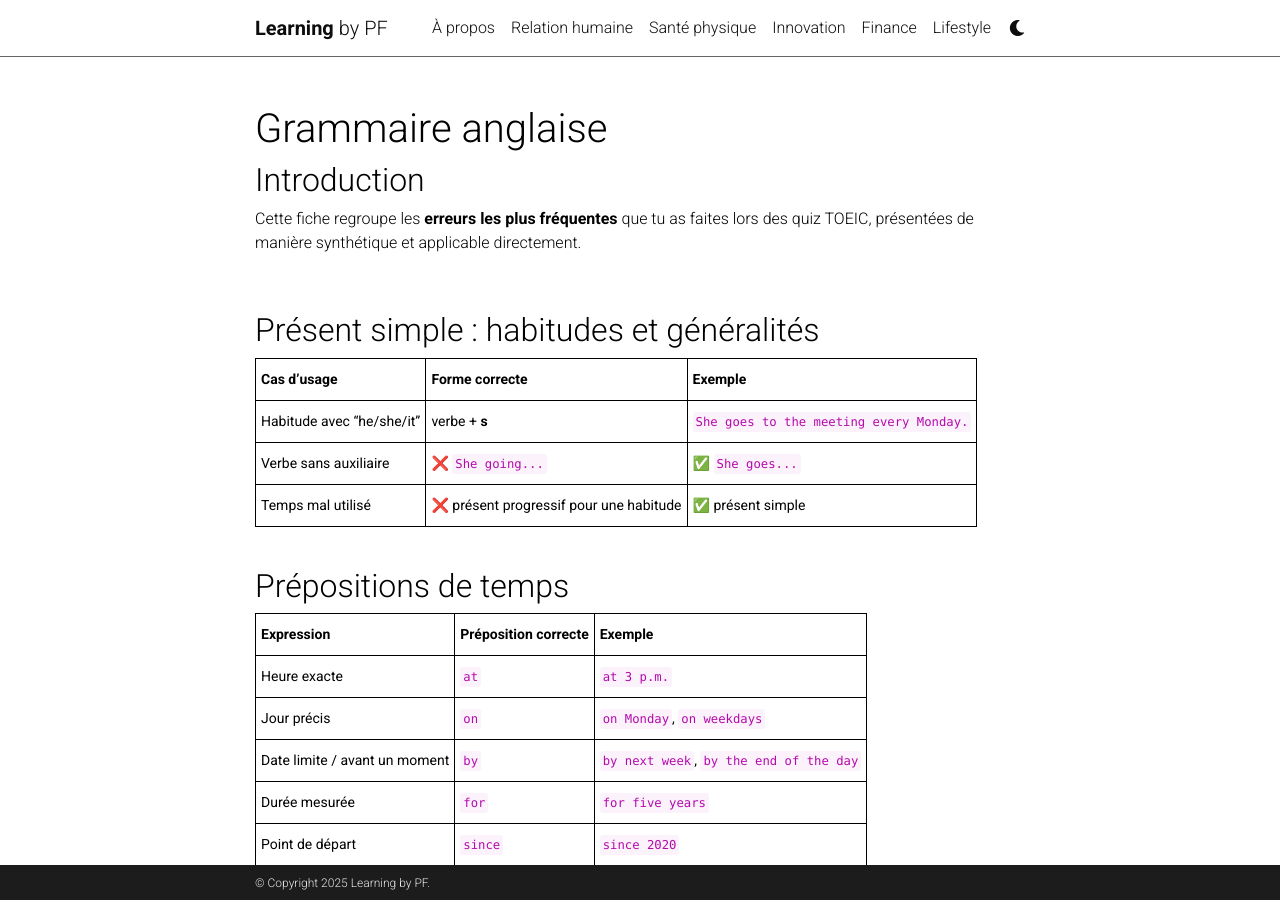
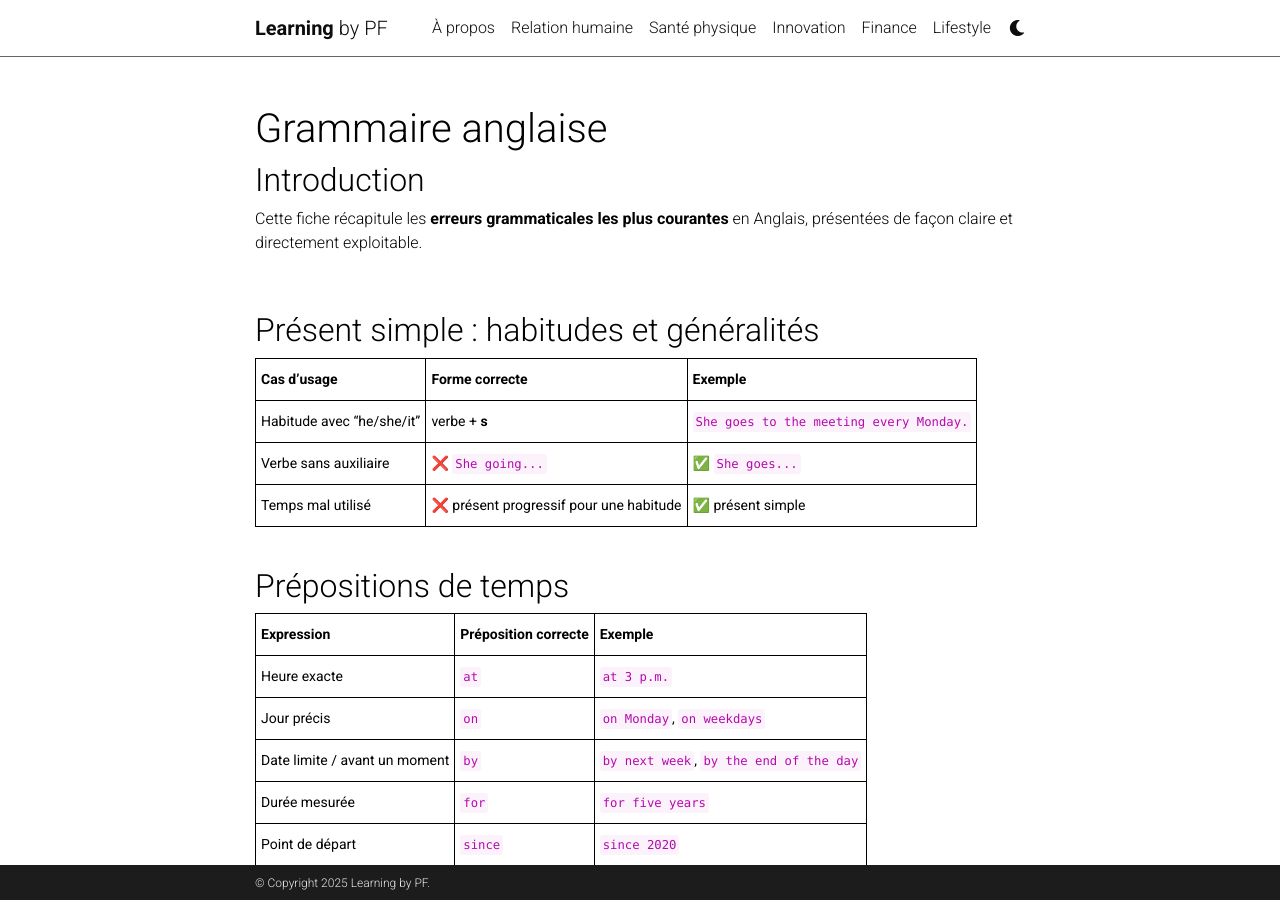
Before and after one commit to mpek29/learning, a Jekyll site: the page built from _lifestyle/english_grammar.md, in a window 1280 px wide and 900 px high. Built offline with Jekyll 4.4.1, drawn with Linux system fonts in a browser that asks for light colours; comment, search, counter and statistics services are not loaded; a style sheet for code colours, icons or effects is not loaded.

Commit message:
Update english_grammar.md

```diff
--- a/_lifestyle/english_grammar.md
+++ b/_lifestyle/english_grammar.md
@@ -6,7 +6,8 @@ importance: 2
 ---
 
 ## Introduction
-Cette fiche regroupe les **erreurs les plus fréquentes** que tu as faites lors des quiz TOEIC, présentées de manière synthétique et applicable directement.
+Cette fiche récapitule les **erreurs grammaticales les plus courantes** en Anglais, présentées de façon claire et directement exploitable.
+
 
 <br>
 
```
